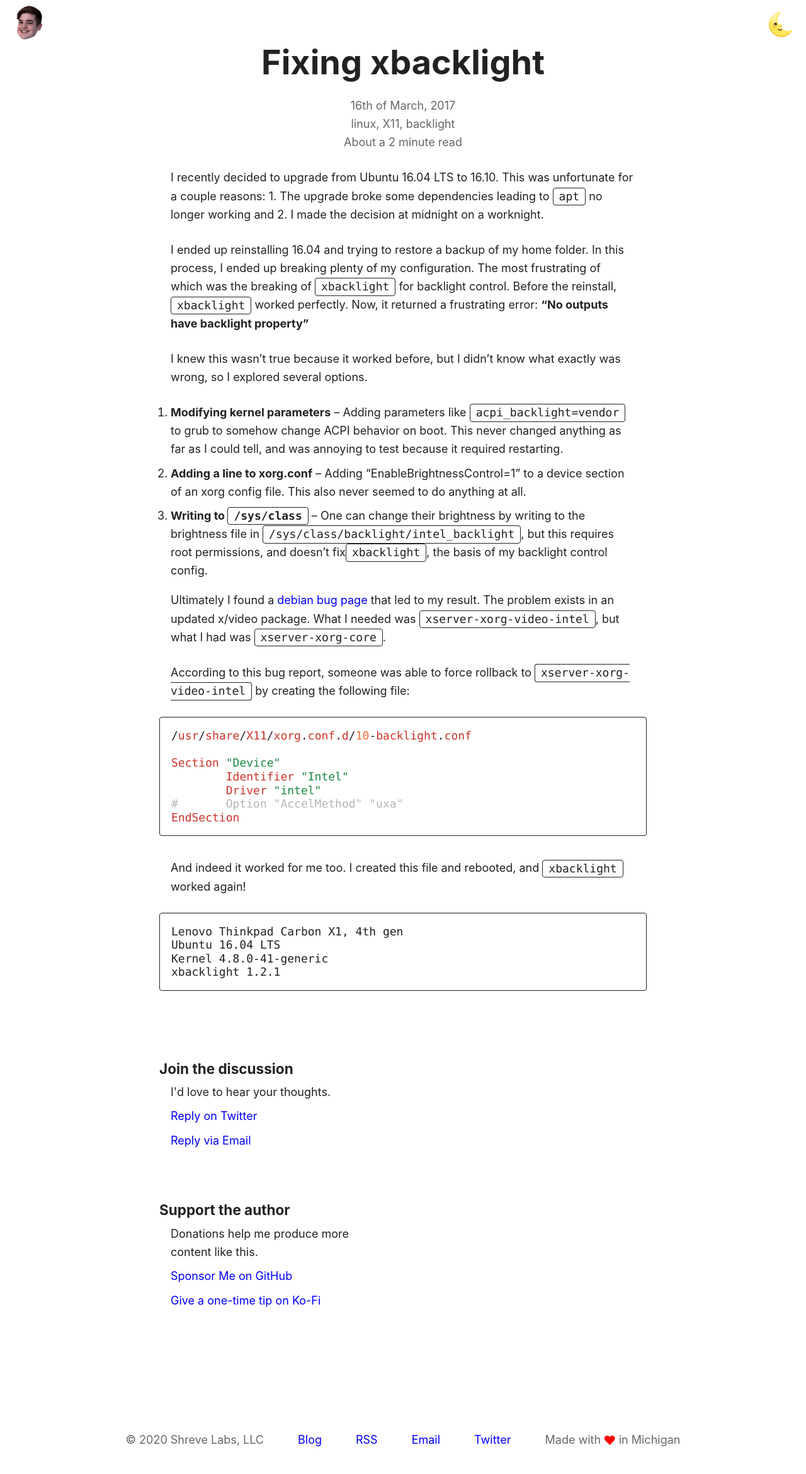
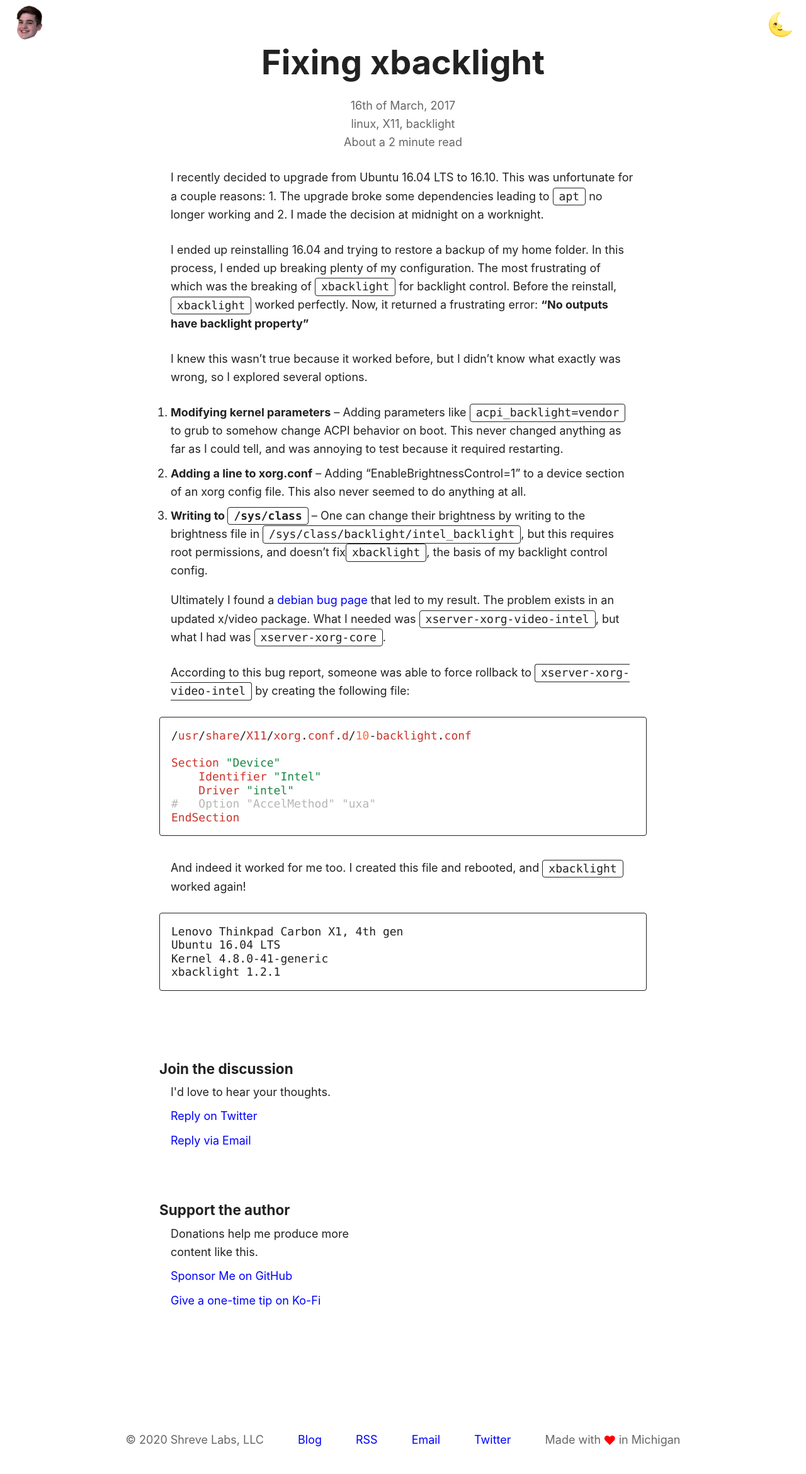
Before and after one commit to shreve/shreve.io, a Jekyll site: the page built from _posts/2017-03-16-fixing-xbacklight.md, in a window 1280 px wide. Shown: the whole page at 63% size. Built offline with Jekyll 4.4.1, drawn with Linux system fonts in a browser that asks for light colours.

Commit message:
Set tab-width property on code blocks

```diff
--- a/_sass/_typography.sass
+++ b/_sass/_typography.sass
@@ -172,6 +172,8 @@ cite::before
   border-radius: 4px
   font-size: 1rem
   padding: 0.1rem 0.5rem 0.2rem
+  tab-size: 4
+  -moz-tab-size: 4
 
 code
   @extend %code-wrapper
```
